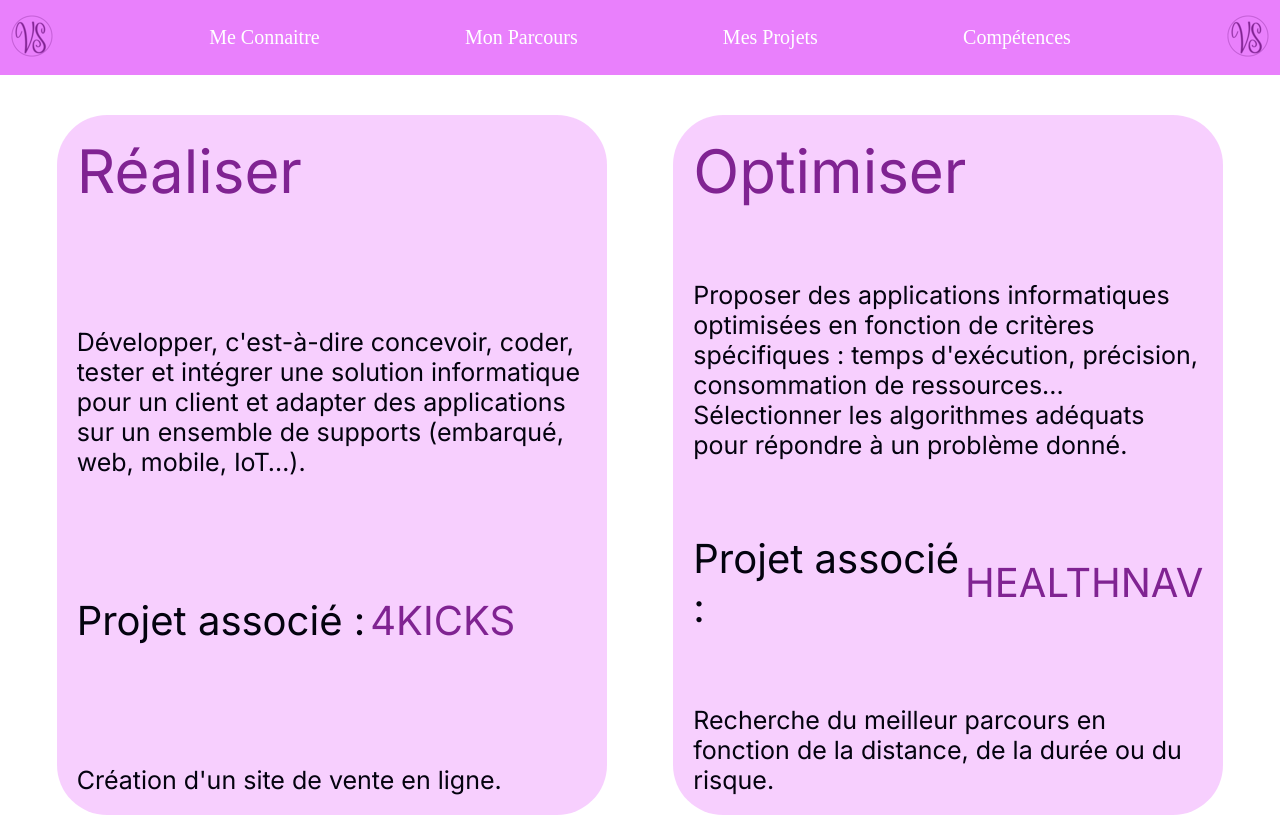
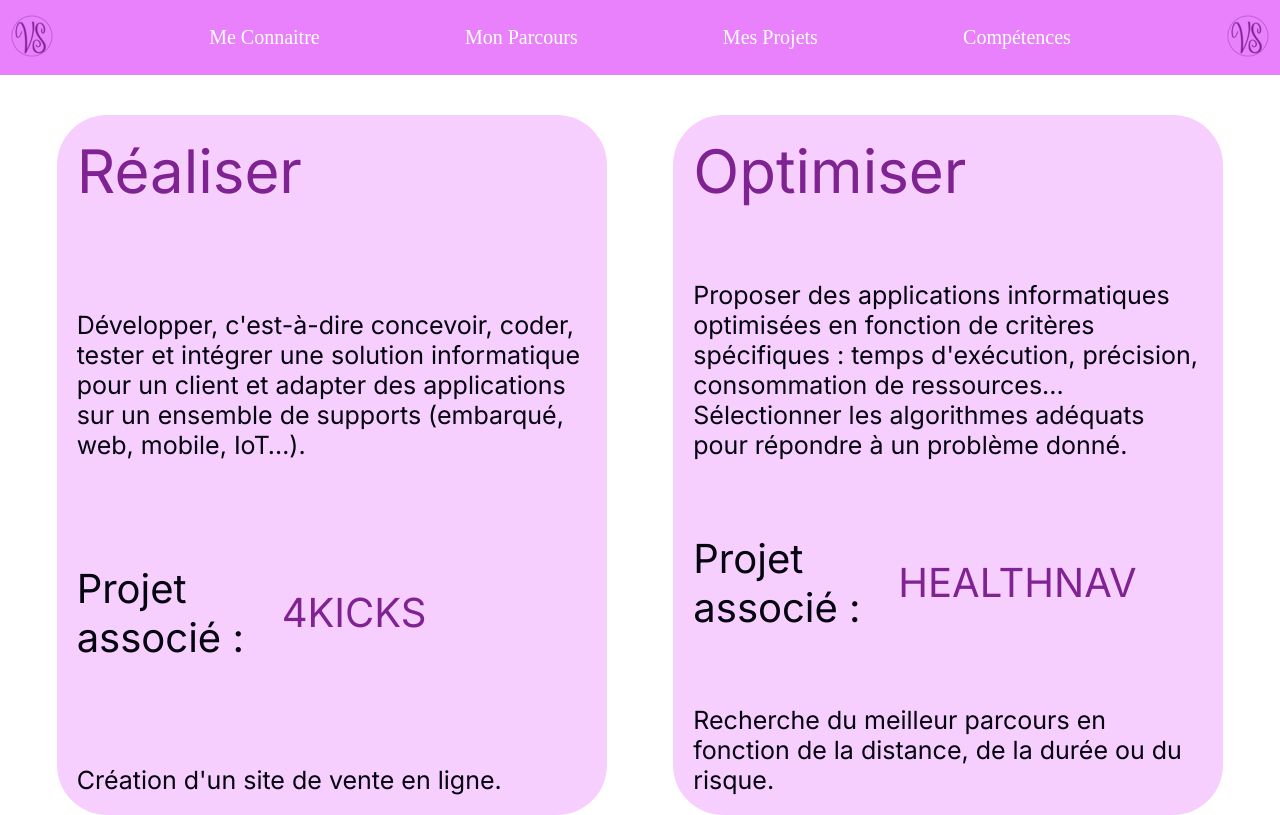
Before and after one commit to versus10-prog/Portfolio, a Next.js app: page /competences in a window 1280 px wide. Shown: the top 815 px of the page. Built offline with nearby package versions, Linux system fonts and the light colour scheme.

Commit message:
encore...

```diff
--- a/src/app/competences/competences.module.css
+++ b/src/app/competences/competences.module.css
@@ -55,3 +55,7 @@
 .description{
     font-size: 25px;
 }
+
+.sousTitre{
+    width: 200px;
+}
```
